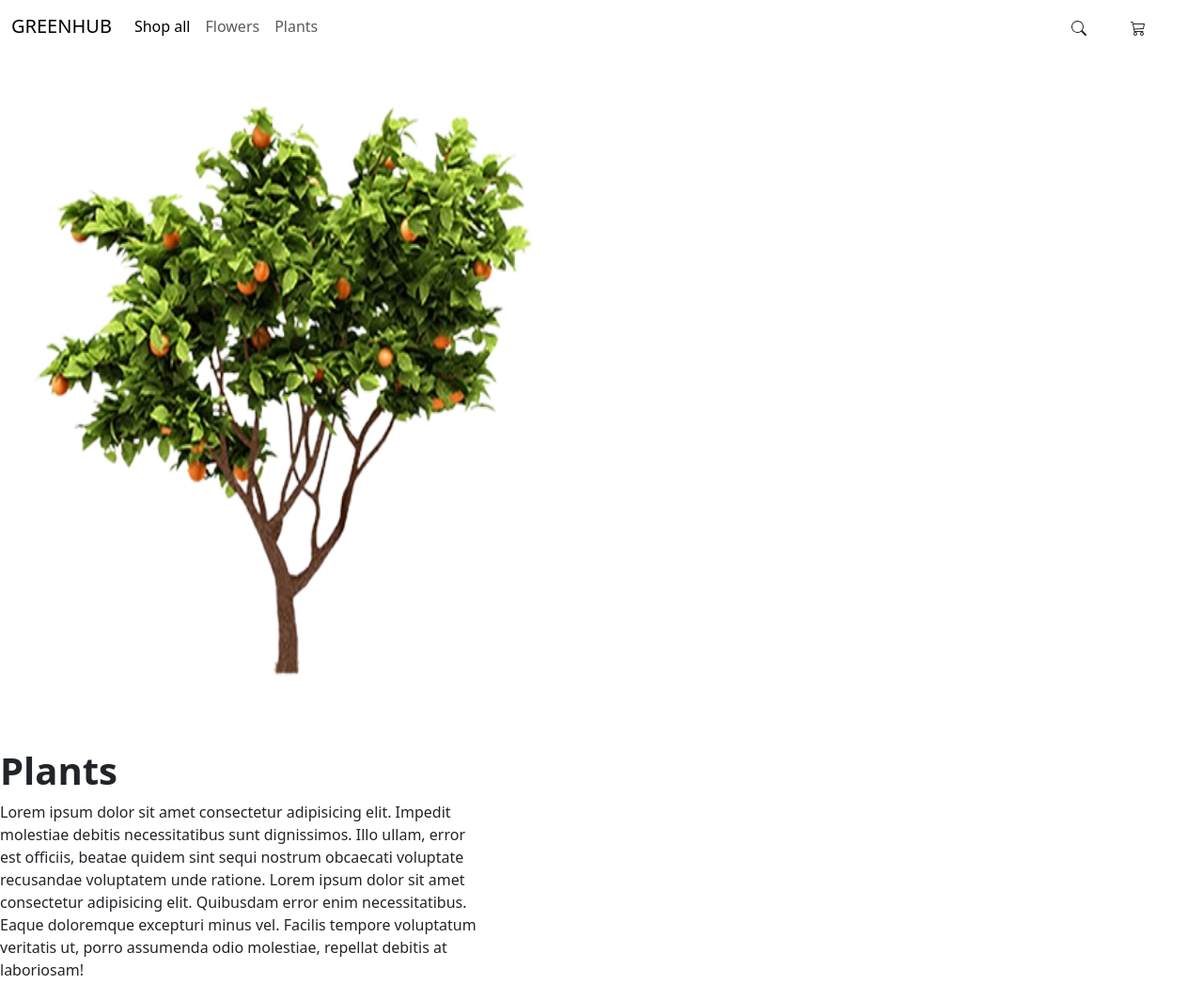
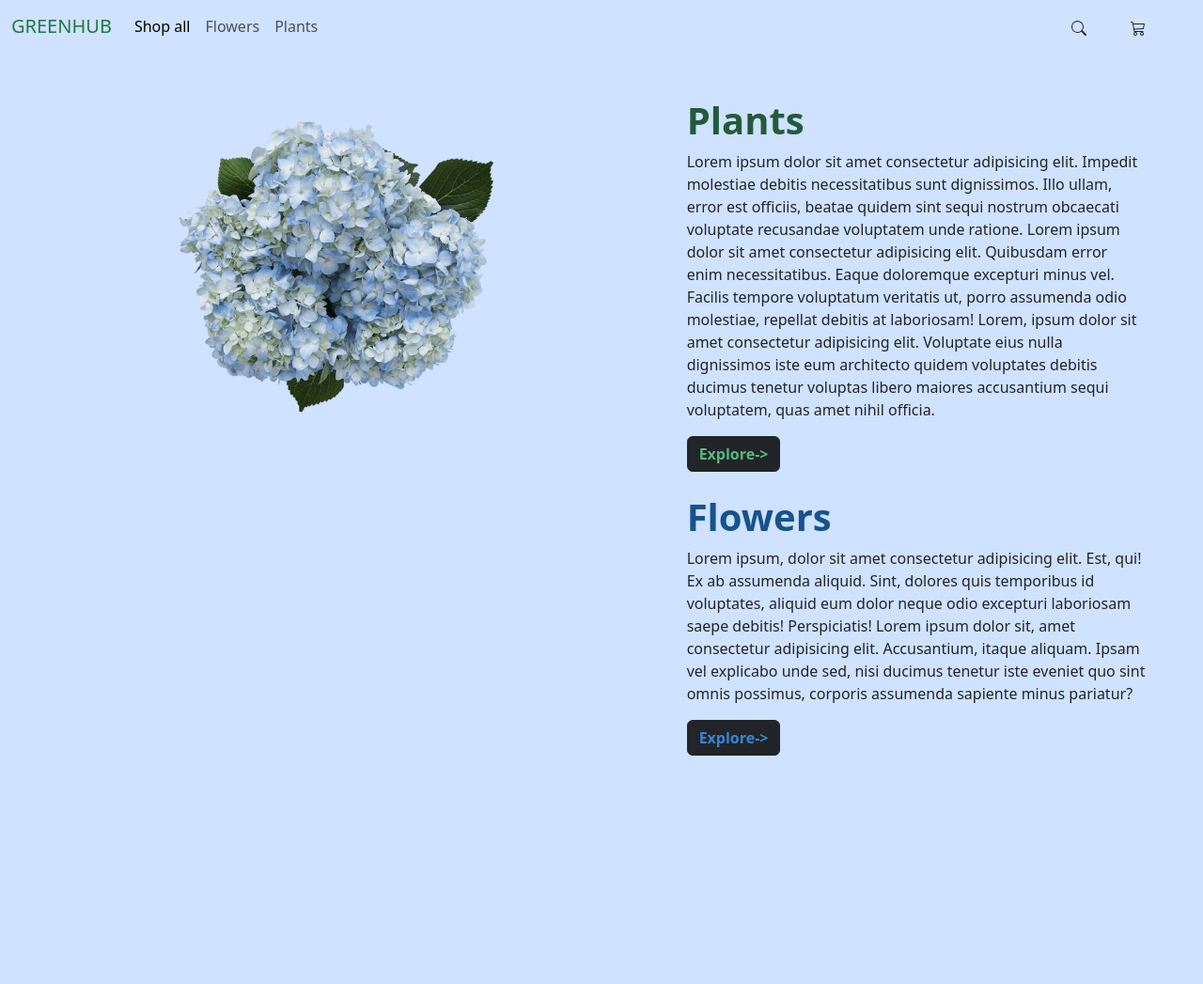
Before and after one commit to arolivares/Navigation-bar-challenge, a plain HTML site: page index.html in a window 1280 px wide. Shown: the top 1047 px of the page at 94% size. After the commit the page ends 804 px from the top, so only its background shows below. Drawn offline with nearby package versions, Linux system fonts and the light colour scheme.

Commit message:
add styles, change color, img

```diff
--- a/css/style.css
+++ b/css/style.css
@@ -1,4 +1,11 @@
-.img-fluid{
-    width: 50%;
-    height: 80%;
+
+.col{
+    text-align: center;}
+
+.row{
+    justify-content: center;
 }
+
+.btn{
+    border-radius: 15px;
+}
--- a/index.html
+++ b/index.html
@@ -7,17 +7,22 @@
     <link href="https://cdn.jsdelivr.net/npm/bootstrap@5.3.3/dist/css/bootstrap.min.css" rel="stylesheet" integrity="sha384-QWTKZyjpPEjISv5WaRU9OFeRpok6YctnYmDr5pNlyT2bRjXh0JMhjY6hW+ALEwIH" crossorigin="anonymous">
 
 </head>
-  <body>
+  <body class="bg-primary-subtle">
+
+<!-- bg -->
 
 
-   <div class="containter-fluid">
+   <div class="containter-fluid" >
+
+
+
     <div class="row">
         <div class="col">
 
 
             <nav class="navbar navbar-expand-lg bg-body-transparent">
                 <div class="container-fluid">
-                  <a class="navbar-brand" href="#">GREENHUB</a>
+                  <a style="color: rgb(32, 121, 69);" class="navbar-brand" href="#">GREENHUB</a>
                   <button class="navbar-toggler" type="button" data-bs-toggle="collapse" data-bs-target="#navbarSupportedContent" aria-controls="navbarSupportedContent" aria-expanded="false" aria-label="Toggle navigation">
                     <span class="navbar-toggler-icon"></span>
                   </button>
@@ -49,16 +54,25 @@
 
         </div>
      </div>
-     <div class="col">
-        <img  src="img\190-1903638_orange-tree-png-orange-fruit-tree-png-transparent-removebg-preview.png" alt="tree" height="740" width="880" >
+     <div class="row mt-5 mx-5 ms-auto">
+      <div class="col-7">
+        <img class="rounded mx-auto d-block" src="img\beautiful-blue-hydrangea-flowers-globalrose.png" alt="" width="50%" >
      </div>
-    <div class="row">
+
         <div class="col-5">
-            <h1><strong> Plants</strong></h1>
-            <p>Lorem ipsum dolor sit amet consectetur adipisicing elit. Impedit molestiae debitis necessitatibus sunt dignissimos. Illo ullam, error est officiis, beatae quidem sint sequi nostrum obcaecati voluptate recusandae voluptatem unde ratione. Lorem ipsum dolor sit amet consectetur adipisicing elit. Quibusdam error enim necessitatibus. Eaque doloremque excepturi minus vel. Facilis tempore voluptatum veritatis ut, porro assumenda odio molestiae, repellat debitis at laboriosam!</p>
-            <button type="button" class="btn btn-dark"><strong>Explore-></strong> </button>
+            <h1 style="color: rgb(36, 90, 60);"><strong> Plants</strong></h1>
+            <p>Lorem ipsum dolor sit amet consectetur adipisicing elit. Impedit molestiae debitis necessitatibus sunt dignissimos. Illo ullam, error est officiis, beatae quidem sint sequi nostrum obcaecati voluptate recusandae voluptatem unde ratione. Lorem ipsum dolor sit amet consectetur adipisicing elit. Quibusdam error enim necessitatibus. Eaque doloremque excepturi minus vel. Facilis tempore voluptatum veritatis ut, porro assumenda odio molestiae, repellat debitis at laboriosam! Lorem, ipsum dolor sit amet consectetur adipisicing elit. Voluptate eius nulla dignissimos iste eum architecto quidem voluptates debitis ducimus tenetur voluptas libero maiores accusantium sequi voluptatem, quas amet nihil officia.</p>
+
+            <button style="color: rgb(87, 185, 120);" type="button" class="btn btn-dark"><strong>Explore-></strong> </button>
+            <br>
+            <br>
+            <h1 style="color: rgb(22, 83, 141);"><strong> Flowers</strong></h1>
+            <p>Lorem ipsum, dolor sit amet consectetur adipisicing elit. Est, qui! Ex ab assumenda aliquid. Sint, dolores quis temporibus id voluptates, aliquid eum dolor neque odio excepturi laboriosam saepe debitis! Perspiciatis! Lorem ipsum dolor sit, amet consectetur adipisicing elit. Accusantium, itaque aliquam. Ipsam vel explicabo unde sed, nisi ducimus tenetur iste eveniet quo sint omnis possimus, corporis assumenda sapiente minus pariatur?</p>
+
+            <button style="color:rgb(54, 135, 211); " type="button" class="btn btn-dark"><strong>Explore-></strong> </button>
         </div>
-    </div>
+
+        </div>
 
    </div>
 
```
Also changed, not shown: img/beautiful-blue-hydrangea-flowers-globalrose.png (added), img/bg.png (added).
